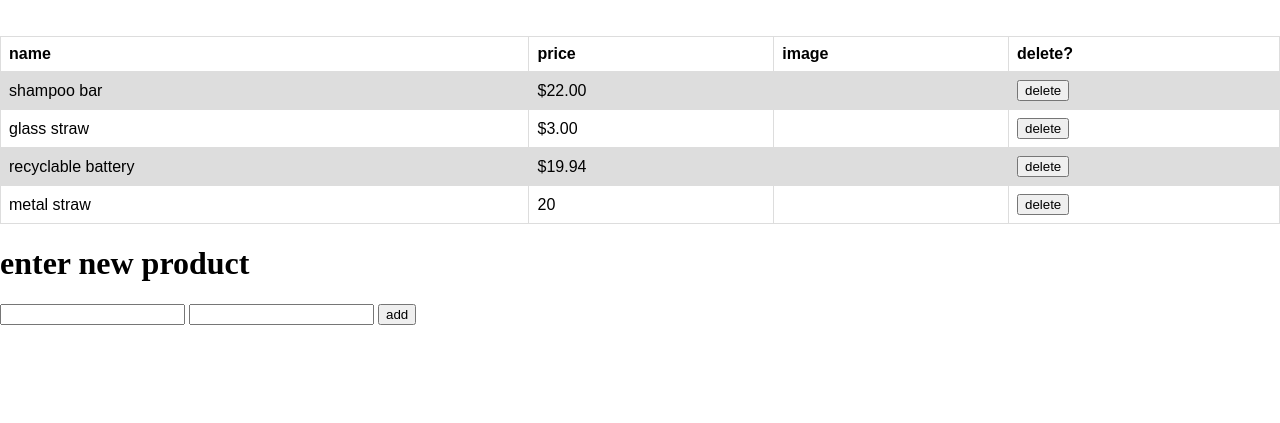
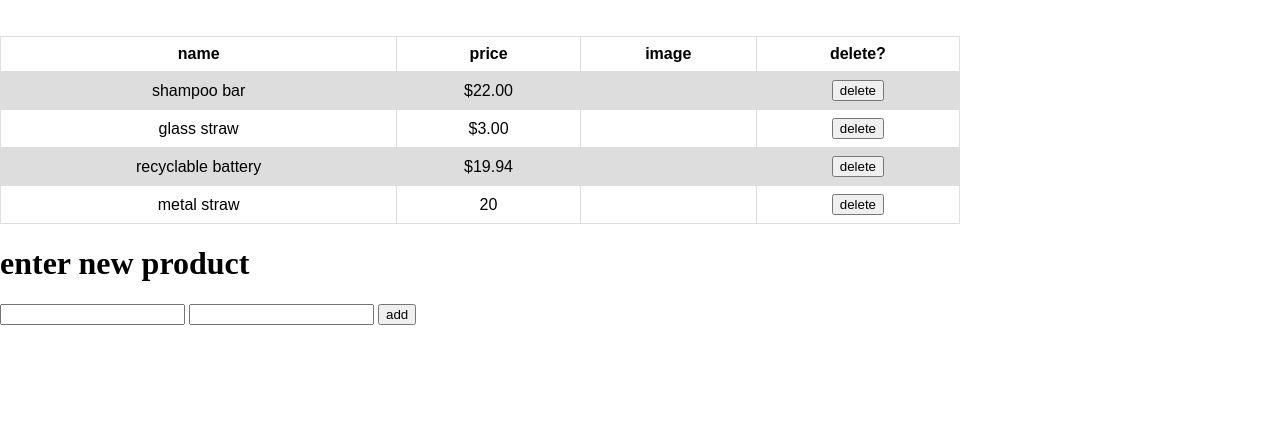
Before and after one commit to slee498/web-application, a Flask app: page /product in a window 1280 px wide. Shown: the part 152-575 px from the top of the page. Run offline with Flask 2, Linux system fonts and the light colour scheme; data comes from the database, SQL or seed files in the repository.

Commit message:
create templates folder

```diff
--- a/static/styles.css
+++ b/static/styles.css
@@ -2,13 +2,14 @@
 table {
     font-family: arial, sans-serif;
     border-collapse: collapse;
-    width: 100%;
+    width: 75%;
   }
 
   td, th {
     border: 1px solid #dddddd;
-    text-align: left;
+    text-align: center;
     padding: 8px;
+
   }
 
   tr:nth-child(even) {
@@ -113,5 +114,5 @@ img{
   display: block;
   margin-left: auto;
   margin-right: auto;
-  width: 20%;
+  width: 60%;
 }
--- a/templates/home.html
+++ b/templates/home.html
@@ -21,7 +21,7 @@
     </header>
 
 <br><br><br><br><br><br><br><br>
-<img src="https://o.remove.bg/downloads/147a03bb-34ff-47fa-b6c1-8d30d0ad8381/apple-removebg-preview.png" alt="green apple"></a>
+<img src="https://o.remove.bg/downloads/1cfa20ba-a122-40a9-b9be-cc0ebc858a52/Unknown-removebg-preview.png" alt="greta"></a>
 
 
 </body>
```
